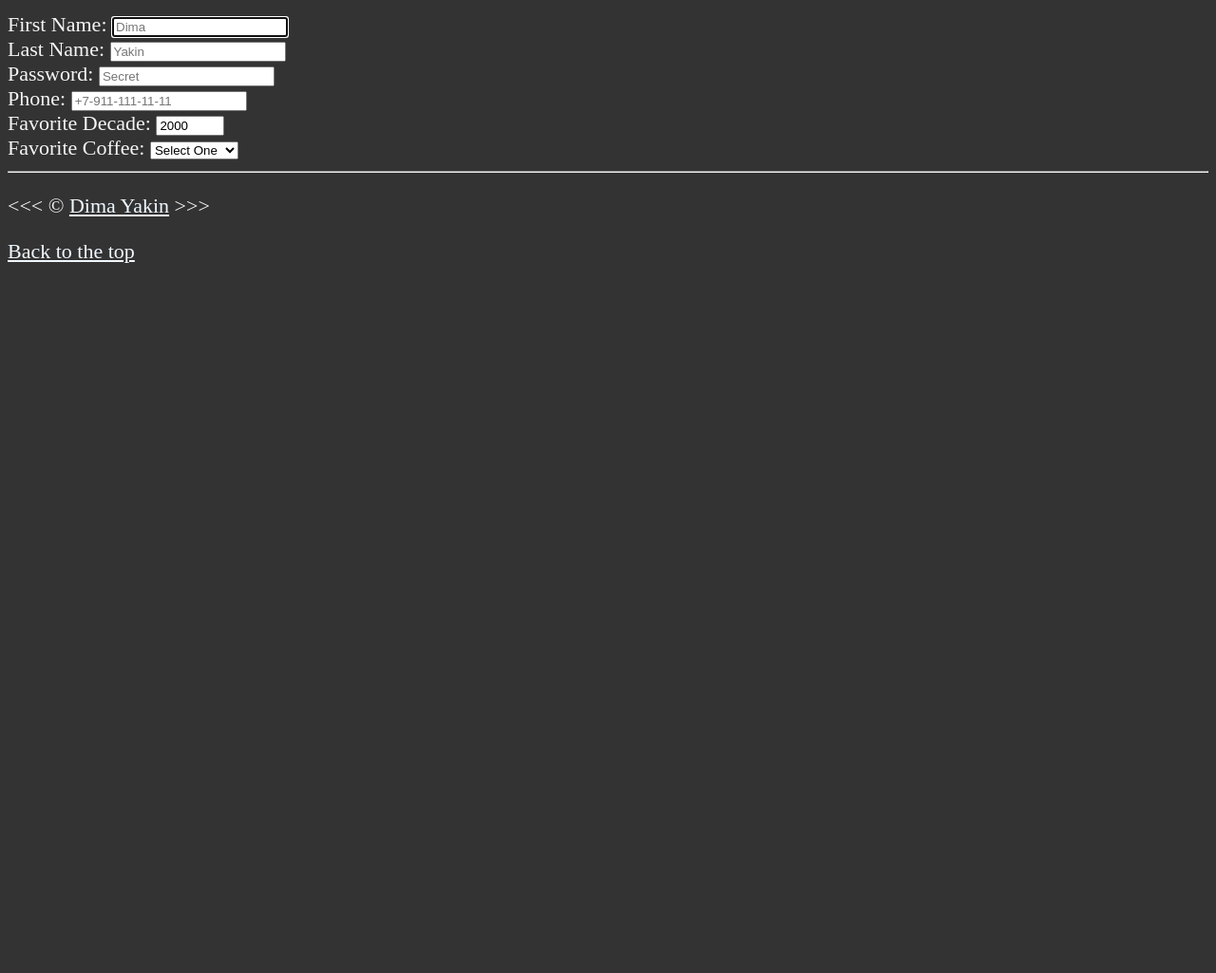
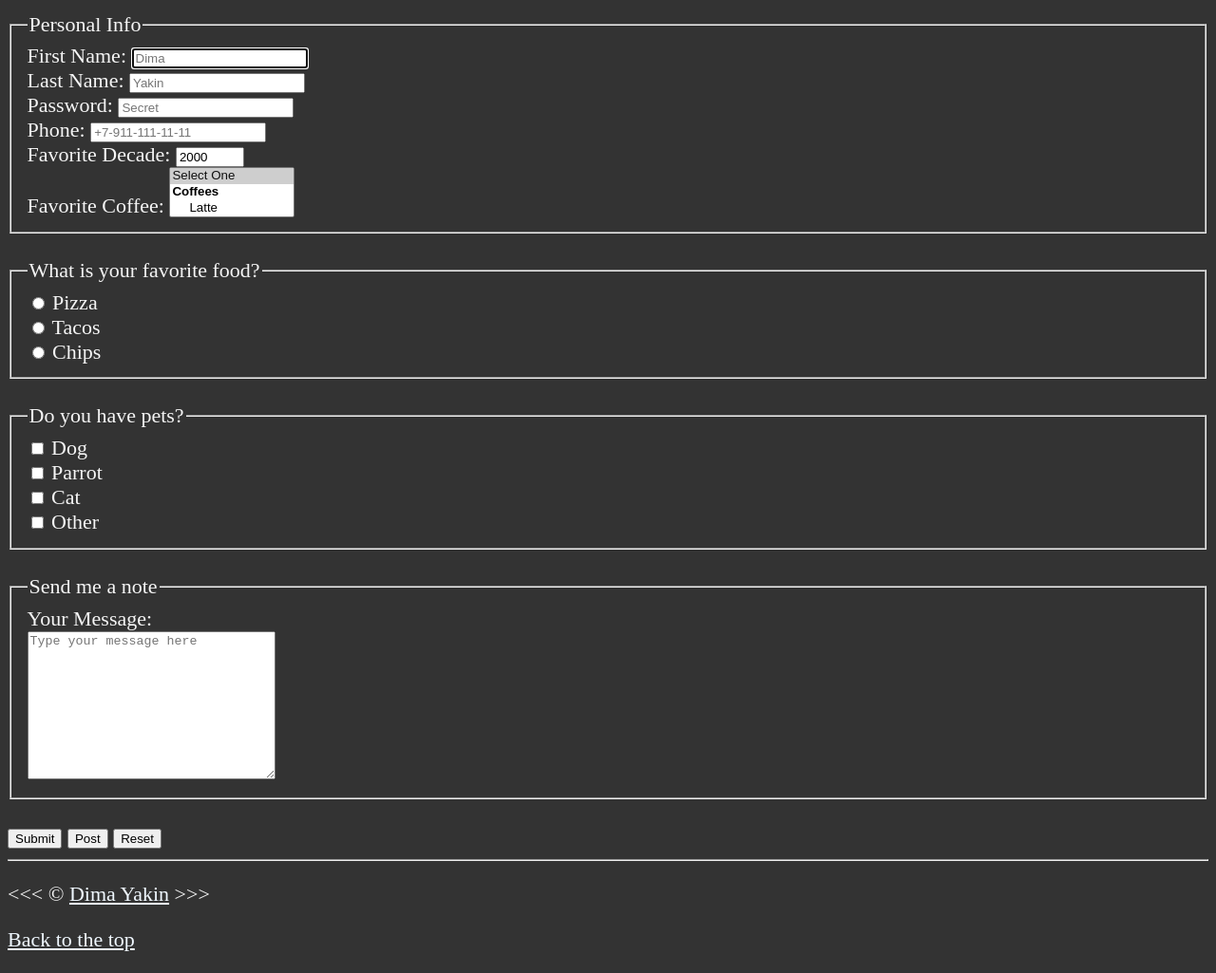
Before and after one commit to DmitryYakin/HTML, a plain HTML site: page 01_les/index.html in a window 1280 px wide. Shown: the part 3466-4491 px from the top of the page at 95% size. Before the commit the page ends 3766 px from the top, so only its background shows below. Drawn offline with Linux system fonts and the light colour scheme.

Commit message:
Completed tutorial about forms and inputs
Last step to the top

```diff
--- a/01_les/index.html
+++ b/01_les/index.html
@@ -207,6 +207,8 @@
         <p>I'd really like to hear from you!</p>
 
         <form action="https://httpbin.org/get" method="get">
+          <fieldset>
+            <legend>Personal Info</legend>
             <div>
               <label for="firstName">First Name:</label>
               <input
@@ -266,17 +268,94 @@
                 required
               />
             </div>
+            <!-- selected - нужное, но необязательное, свойство, чтобы выбрать какой элемент по умолчанию будет отображаться в начале -->
             <div>
               <label for="coffee">Favorite Coffee:</label>
-            <select name="coffee" id="coffee">
-              <!-- selected - нужное, но необязательное, свойство, чтобы выбрать какой элемент по умолчанию будет отображаться в начале -->
+              <select name="coffee" id="coffee" multiple size="3">
                 <option value="none" selected>Select One</option>
+                <optgroup label="Coffees">
                   <option value="latte">Latte</option>
+                </optgroup>
+                <optgroup label="Some more Coffees">
+                  <option value="espresso">Espresso</option>
                   <option value="cappuccino">Cappuccino</option>
                   <option value="black">Black</option>
+                </optgroup>
                 <option value="other">Other</option>
               </select>
             </div>
+            <!--  <div>
+            <label for="coffee">Favorite Coffee:</label>
+            <input type="text" name="coffee" id="coffee" list="coffees">
+              <datalist id="coffees">
+                <option value="Latte"></option>
+                <option value="Espresso"></option>
+                <option value="Cappuccino"></option>
+                <option value="Black"></option>
+                <option value="Other"></option>
+              </datalist>
+          </div>  -->
+          </fieldset>
+          <br />
+          <fieldset>
+            <legend>What is your favorite food?</legend>
+            <div>
+              <input type="radio" name="food" id="pizza" value="pizza" />
+              <label for="pizza">Pizza</label>
+            </div>
+            <div>
+              <input type="radio" name="food" id="tacos" value="tacos" />
+              <label for="tacos">Tacos</label>
+            </div>
+            <div>
+              <input type="radio" name="food" id="Chips" value="Chips" />
+              <label for="Chips">Chips</label>
+            </div>
+          </fieldset>
+          <br />
+          <fieldset>
+            <legend>Do you have pets?</legend>
+            <div>
+              <input type="checkbox" name="pets" id="dog" value="dog" />
+              <label for="dog">Dog</label>
+            </div>
+            <div>
+              <input type="checkbox" name="pets" id="parrot" value="parrot" />
+              <label for="parrot">Parrot</label>
+            </div>
+            <div>
+              <input type="checkbox" name="pets" id="cat" value="cat" />
+              <label for="cat">Cat</label>
+            </div>
+            <div>
+              <input type="checkbox" name="pets" id="Other" value="Other" />
+              <label for="Other">Other</label>
+            </div>
+          </fieldset>
+          <br />
+          <fieldset>
+            <legend>Send me a note</legend>
+            <label for="message">Your Message:</label>
+            <br />
+            <textarea
+              name="message"
+              id="message"
+              cols="30"
+              rows="10"
+              placeholder="Type your message here"
+            ></textarea>
+          </fieldset>
+          <br />
+
+          <button type="submit">Submit</button>
+          <button
+            type="submit"
+            formaction="https://httpbit.org/post"
+            formmethod="post"
+          >
+            Post
+          </button>
+          <button type="reset">Reset</button>
         </form>
       </article>
     </main>
```
Lines whose indentation alone changed are shown as unchanged.
